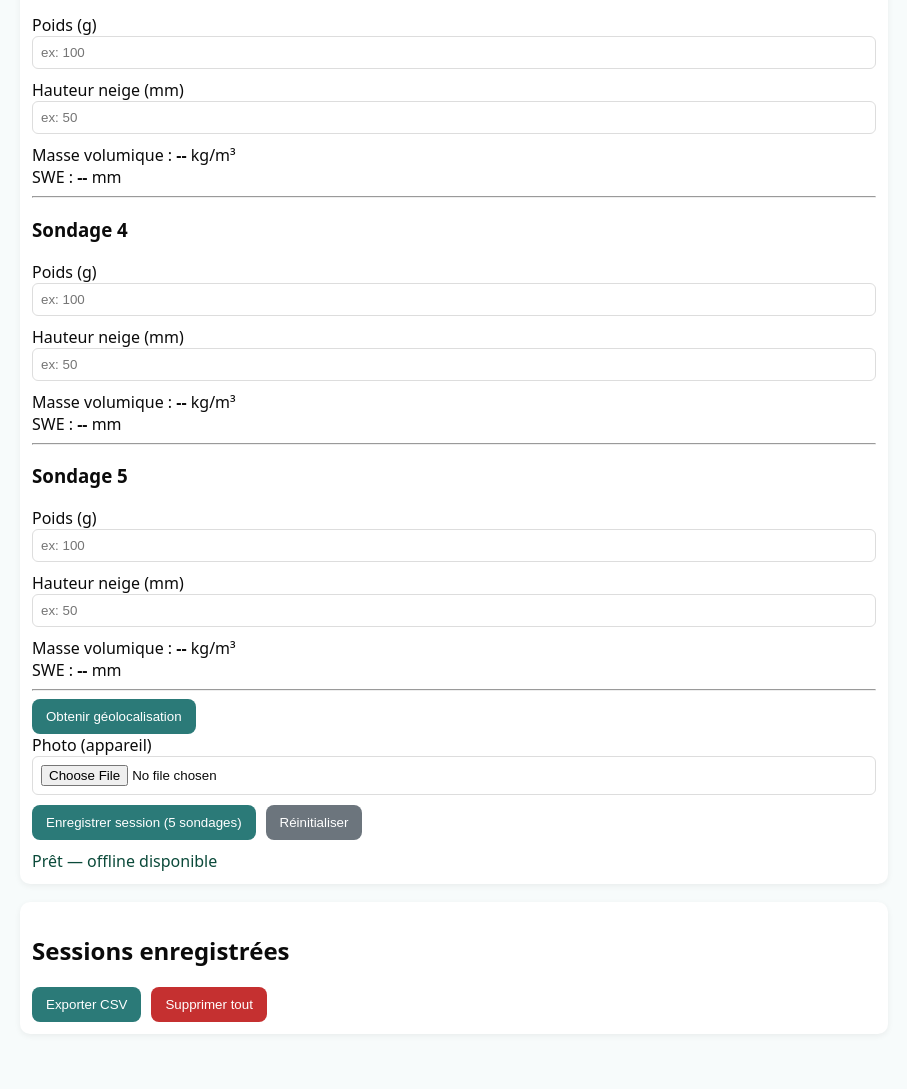
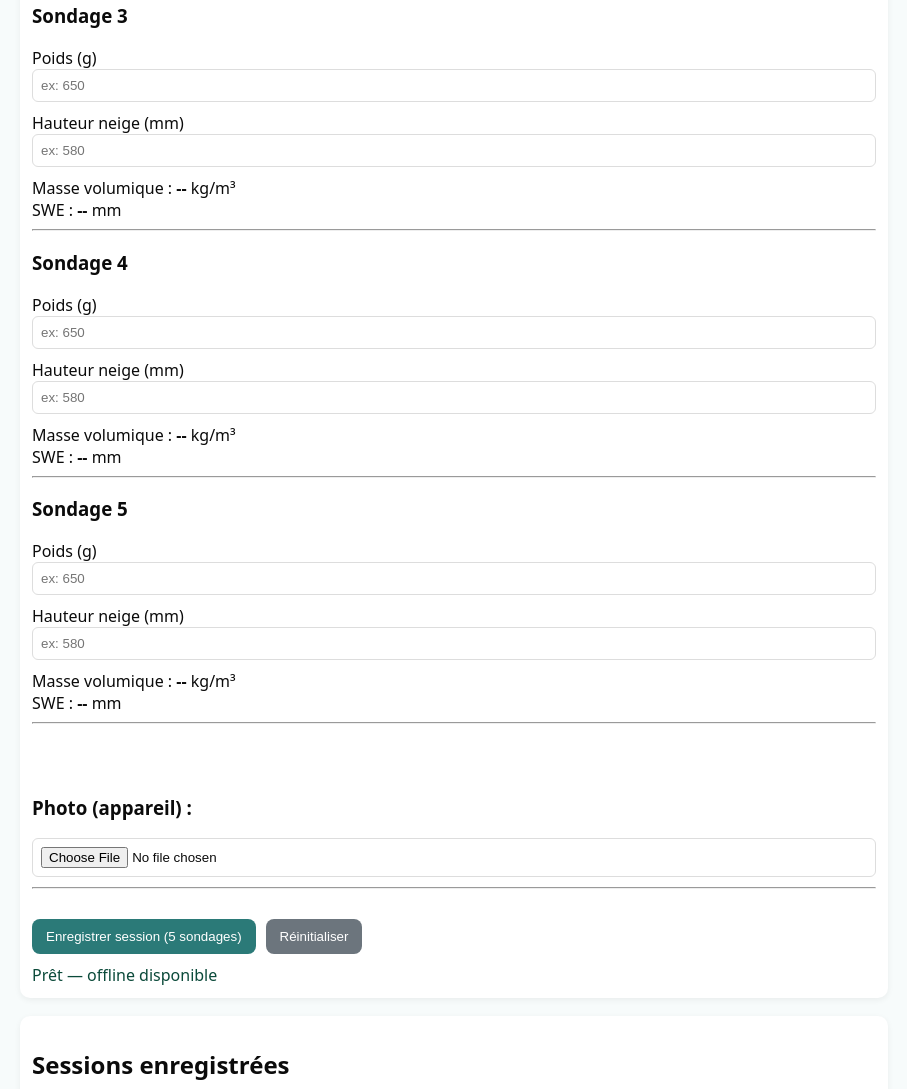
Before and after one commit to NhosoGit/carottage-neige-pwa, a plain HTML site: page index.html in a window 1280 px wide. Shown: the part 975-2064 px from the top of the page, without its empty margins (186-1093 px from the left). Before the commit the page ends 2025 px from the top, so only its background shows below. Drawn offline with Linux system fonts and the light colour scheme.

Commit message:
Add files via upload

```diff
--- a/app.js
+++ b/app.js
@@ -118,7 +118,7 @@ const exportCsvBtn = document.getElementById('exportCsvBtn');
 const clearAllBtn = document.getElementById('clearAllBtn');
 const coefTubeInput = document.getElementById('coefTube');
 
-// ==== NOUVEAU : Sélecteur Site de mesure ====
+// ==== Sélecteur Site de mesure ====
 const stationSelect = document.getElementById("stationSelect");
 
 // Remplissage de la liste déroulante
@@ -129,7 +129,7 @@ stations.forEach(st => {
   stationSelect.appendChild(opt);
 });
 
-// ==== NOUVEAU : affichage dynamique du code du site ====
+// ==== Affichage dynamique du code du site ====
 const stationCodeDisplay = document.createElement('div');
 stationCodeDisplay.id = "stationCodeDisplay";
 stationCodeDisplay.style.marginTop = "6px";
@@ -171,10 +171,10 @@ function initSondages(){
         sweEl.textContent = '--';
         return;
       }
-      const masse = (p * getCoefTube()) / h * 100;
+      const masse = (p * getCoefTube()) / h * 1000;
       masseValEl.textContent = masse.toFixed(0);
 
-      const swe = h * (masse / 100);
+      const swe = h * masse / 1000;
       sweEl.textContent = swe.toFixed(0);
     }
 
--- a/index.html
+++ b/index.html
@@ -23,13 +23,17 @@
 
       <div id="stationCodeDisplay" style="margin-top:6px; font-weight:bold;">
       </div>
+      <br>
+
+      <div class="row">
+        <button id="getLocBtn" type="button">Obtenir géolocalisation</button>
+      </div>
 
       <h3 class="titreSondage">Coef tube de sondage :</h3>
       <label>
         <input id="coefTube" type="number" step="0.01" value="0.44" min="0" max="10">
       </label>
       <hr>
-      <br>
 
       <div id="sondages">
         <!-- 5 sondages -->
@@ -37,10 +41,10 @@
           <div class="sondage">
             <h3>Sondage <span class="index"></span></h3>
             <label>Poids (g)
-              <input class="poids" type="number" min="0" step="0.01" placeholder="ex: 100">
+              <input class="poids" type="number" min="0" step="0.01" placeholder="ex: 650">
             </label>
             <label>Hauteur neige (mm)
-              <input class="hauteur" type="number" min="0.1" step="0.1" placeholder="ex: 50">
+              <input class="hauteur" type="number" min="0.1" step="0.1" placeholder="ex: 580">
             </label>
             <div>
               Masse volumique : <strong class="masseVolumiqueVal">--</strong> kg/m³
@@ -53,14 +57,15 @@
           </div>
         </template>
       </div>
+      <br>
+      <br>
 
-      <div class="row">
-        <button id="getLocBtn" type="button">Obtenir géolocalisation</button>
-      </div>
-
-      <label>Photo (appareil)
+      <h3 class="titreSondage">Photo (appareil) :</h3>
+      <label>
         <input id="photoInput" type="file" accept="image/*" capture="environment">
       </label>
+      <hr>
+      <br>
 
       <div class="row">
         <button id="saveBtn">Enregistrer session (5 sondages)</button>
```
